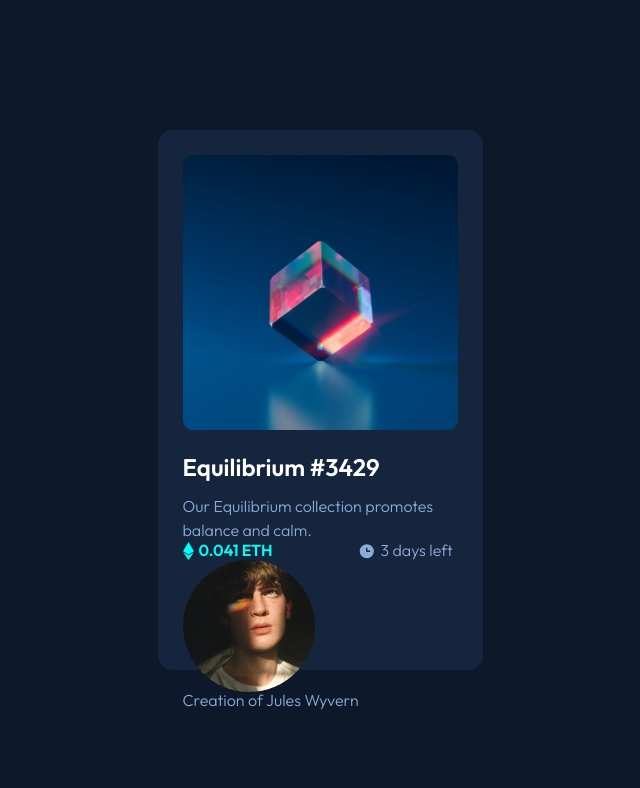
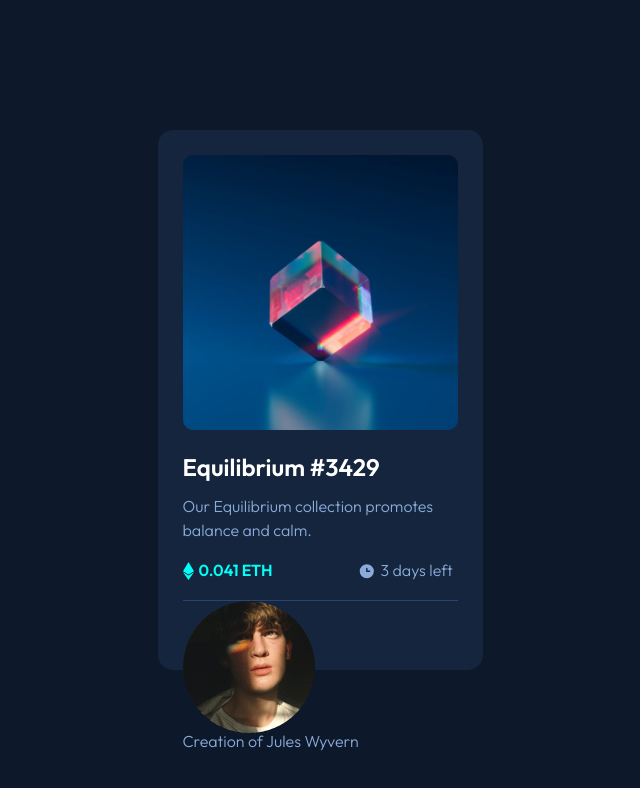
Before and after one commit to SuperSonic57/fem-nft-preview-card-component, a website: page src/index.html in a window 1280 px wide. Shown: the whole page, without its empty margins (320-960 px from the left). Drawn offline with Linux system fonts and the light colour scheme.

Commit message:
Add padding and bottom border to price and time

```diff
--- a/src/sass/modules/_component.sass
+++ b/src/sass/modules/_component.sass
@@ -25,6 +25,8 @@
 	.price-and-time
 		display: flex
 		justify-content: space-between
+		padding: 20px 0
+		border-bottom: 1px solid darken($clr-soft-blue, 40%)
 	.price
 		display: flex
 		gap: 5px
```
Also changed, not shown: src/css/style.css, 1 other file.
